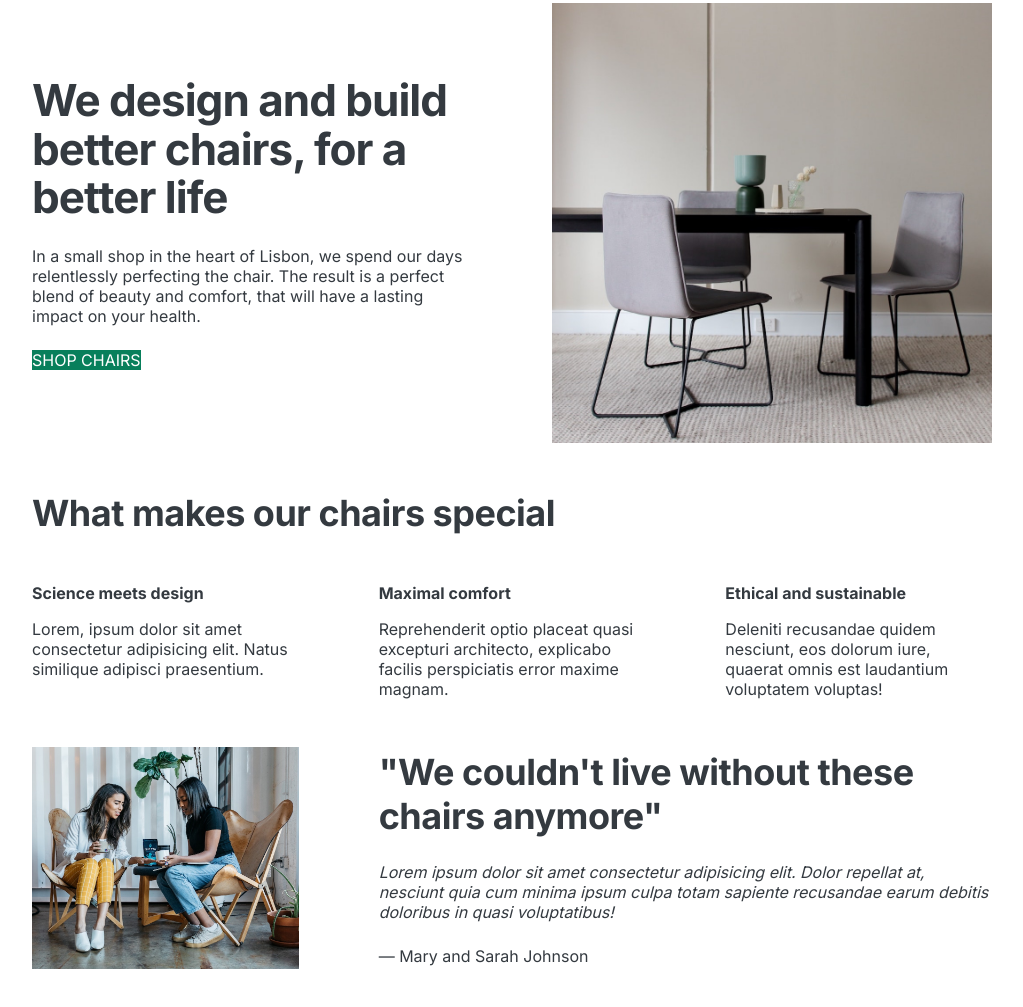
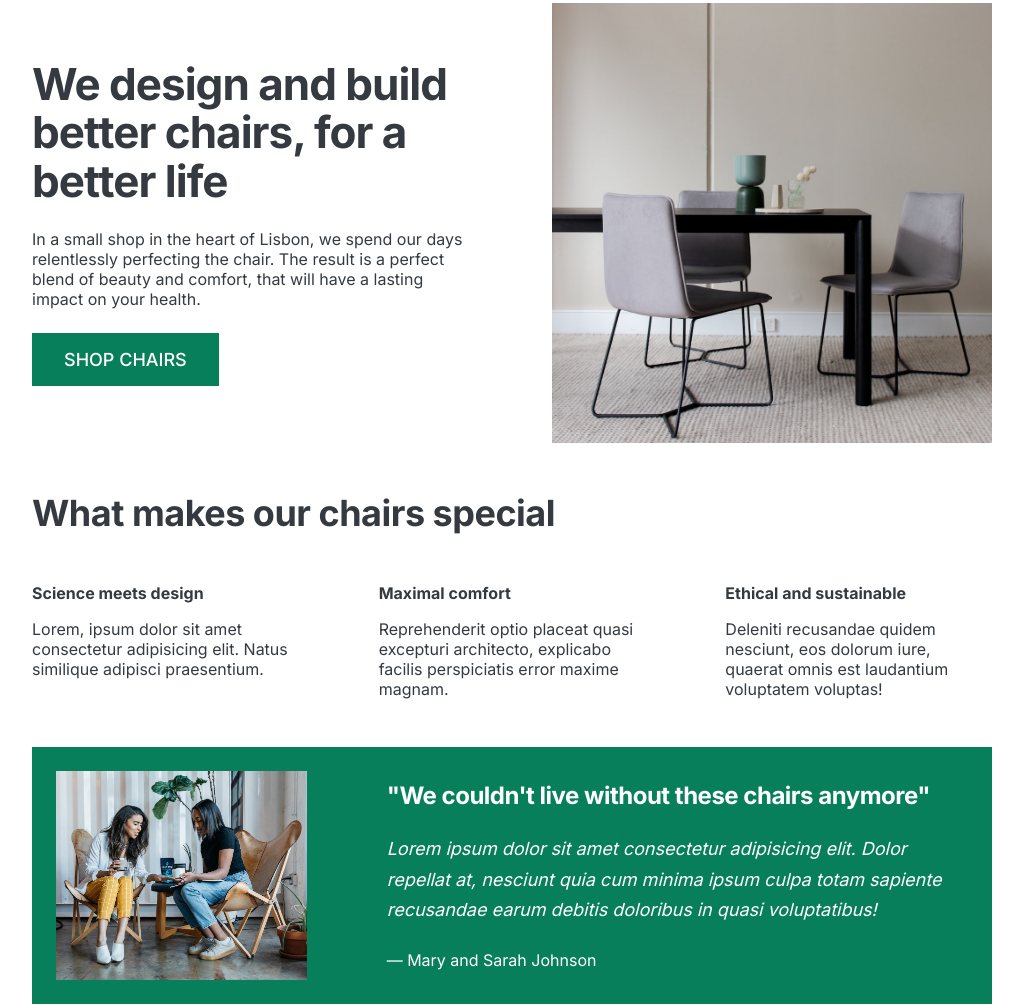
Before and after one commit to baharkose/Design-Example, a plain HTML site: page index.html in a window 1280 px wide. Shown: the part 45-1052 px from the top of the page, without its empty margins (128-1151 px from the left). Drawn offline with Linux system fonts and the light colour scheme.

Commit message:
added color using opencolor, created contrast with contrastchecker

```diff
--- a/style.css
+++ b/style.css
@@ -27,6 +27,8 @@ Grey color: #343a40
 body {
   font-family: 'Inter', sans-serif;
   color: #343a40;
+  border-bottom: 8px solid #087f5b ;
+
 }
 
 .container {
@@ -59,8 +61,31 @@ h2 {
   color: #fff;
   text-decoration: none;
   text-transform: uppercase;
+  font-weight: 500;
+
+  display: inline-block;
+
+  /*bunu üstteki metinle arasına boşluk vermek için kullandık . Inline blok olduğunda padding verildiğinde otomatik aşağı kayma yaptığı için boşluk bırakır. */
 
 }
+
+
+.btn:hover,
+.btn:active{
+  background-color: #099268;
+}
+
+.btn--big{
+  font-size:18px;
+  padding: 16px 32px;
+}
+
+.btn--small{
+  font-size: 14px;
+  padding: 8px 12px;
+}
+
+
 /* ------------------------ */
 /* COMPONENT STYLES */
 /* ------------------------ */
@@ -108,6 +133,10 @@ img {
 
 /* TESTIMONIAL */
 .testimonial-section {
+  background-color: #087f5b;
+  color: #fff;
+  padding: 24px;
+
 }
 
 .testimonial-box {
@@ -117,11 +146,15 @@ img {
 
 .testimonial-box h2 {
   margin-bottom: 24px;
+  /* 20 / 24 / 30 */
+  font-size: 24px;
 }
 
 .testimonial-text {
   font-style: italic;
   margin-bottom: 24px;
+  font-size: 18px;
+  line-height:1.7;
 }
 
 /* CHAIRS */
@@ -155,8 +188,11 @@ h3 {
 .chair-price {
   display: flex;
   justify-content: space-between;
+  font-size: 20px;
 }
 
 footer {
   margin-bottom: 48px;
+  color: #495057 ;
+
 }
```
